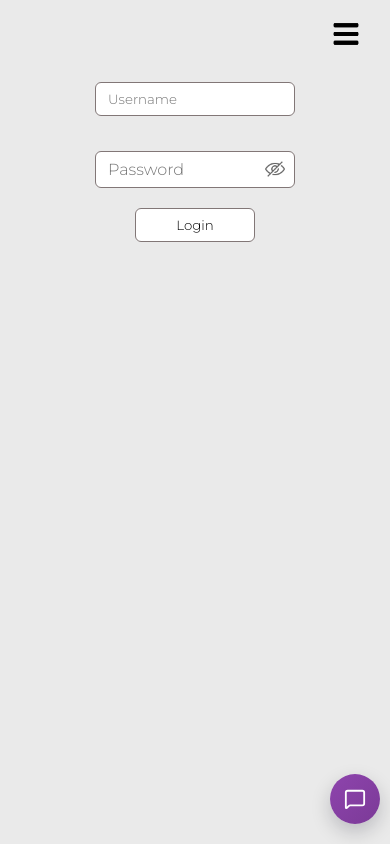
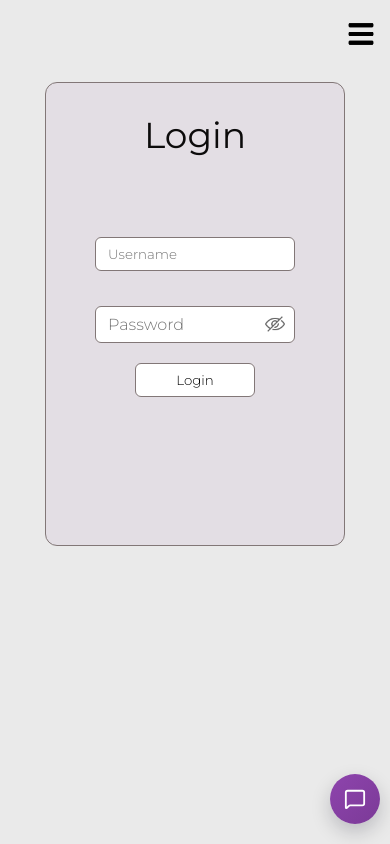
Before and after one commit to tomludden/project-13-frontend, a React (Vite) app: page /login in a window 390 px wide. Built offline with nearby package versions, Linux system fonts and the light colour scheme.

Commit message:
FEAT CSS

```diff
--- a/src/Pages/Login/Login.css
+++ b/src/Pages/Login/Login.css
@@ -1,3 +1,19 @@
+.login-container {
+  max-width: 300px;
+  margin: 50px auto;
+  padding: 20px;
+  background-color: var(--alt-card-color);
+  border: 1px solid var(--button-border-color);
+  border-radius: 12px;
+}
+
+.login-container h1 {
+  text-align: center;
+  font-size: 36px;
+  margin-bottom: 30px;
+  color: var(--text-color, #333);
+}
+
 .loginForm {
   display: flex;
   flex-direction: column;
--- a/src/Pages/Login/Login.jsx
+++ b/src/Pages/Login/Login.jsx
@@ -61,6 +61,8 @@ const LoginPage = () => {
   }
 
   return (
+    <div className='login-container'>
+      <h1>Login</h1>
       <form className='loginForm' onSubmit={handleLogin}>
         <input
           className='login-input'
@@ -83,6 +85,7 @@ const LoginPage = () => {
           {loading ? 'Logging in...' : 'Login'}
         </button>
       </form>
+    </div>
   )
 }
 
--- a/src/Pages/Register/Register.css
+++ b/src/Pages/Register/Register.css
@@ -1,3 +1,19 @@
+.register-container {
+  max-width: 300px;
+  margin: 50px auto;
+  padding: 20px;
+  background-color: var(--alt-card-color);
+  border: 1px solid var(--button-border-color);
+  border-radius: 12px;
+}
+
+.register-container h1 {
+  text-align: center;
+  font-size: 36px;
+  margin-bottom: 30px;
+  color: var(--text-color, #333);
+}
+
 #form {
   display: flex;
   flex-direction: column;
--- a/src/Pages/Register/Register.jsx
+++ b/src/Pages/Register/Register.jsx
@@ -52,6 +52,7 @@ const RegisterPage = () => {
   }
 
   return (
+    <div className='register-container'>
       <form onSubmit={handleRegister} id='form'>
         <input
           type='text'
@@ -79,6 +80,7 @@ const RegisterPage = () => {
           Register
         </button>
       </form>
+    </div>
   )
 }
 
--- a/src/components/Hamburger/Hamburger.css
+++ b/src/components/Hamburger/Hamburger.css
@@ -135,3 +135,8 @@
     }
   }
 }
+@media (max-width: 400px) {
+  .hamburger-btn {
+    right: 15px;
+  }
+}
```
Lines whose indentation alone changed are shown as unchanged.
